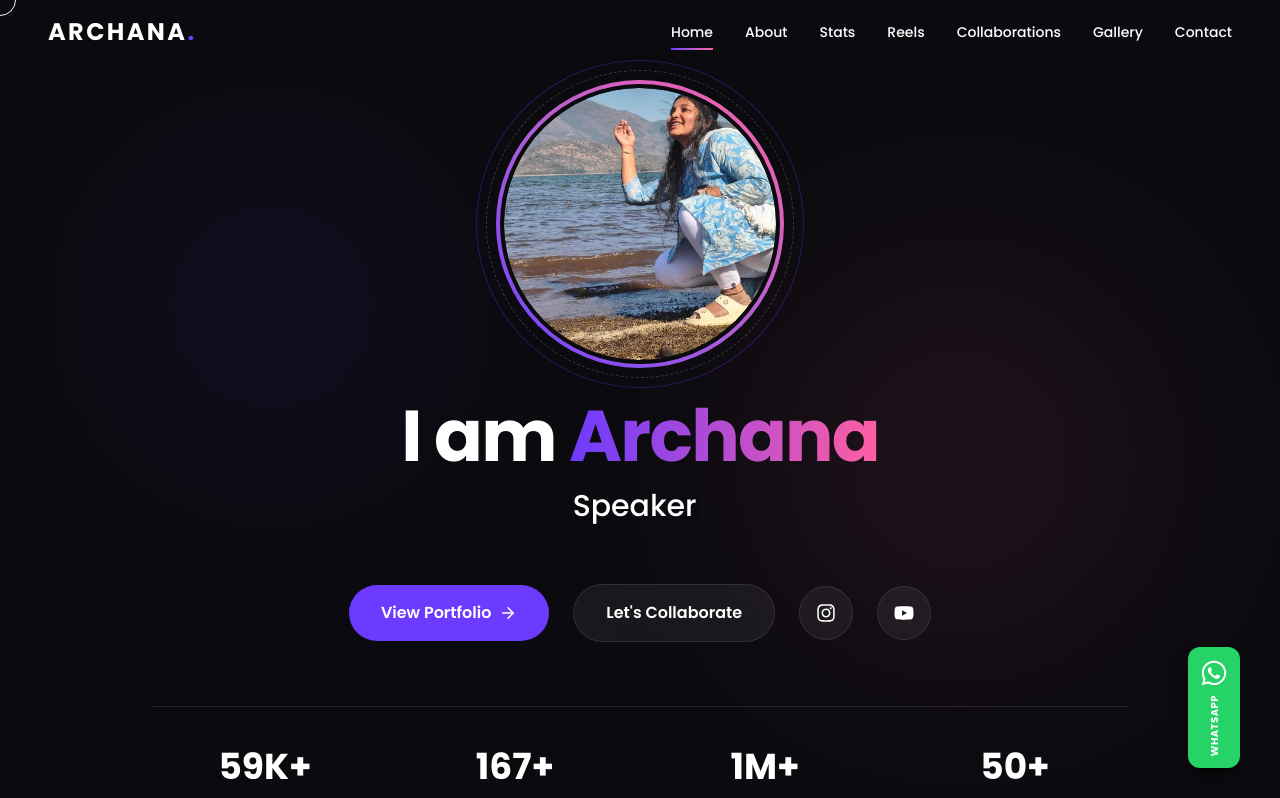
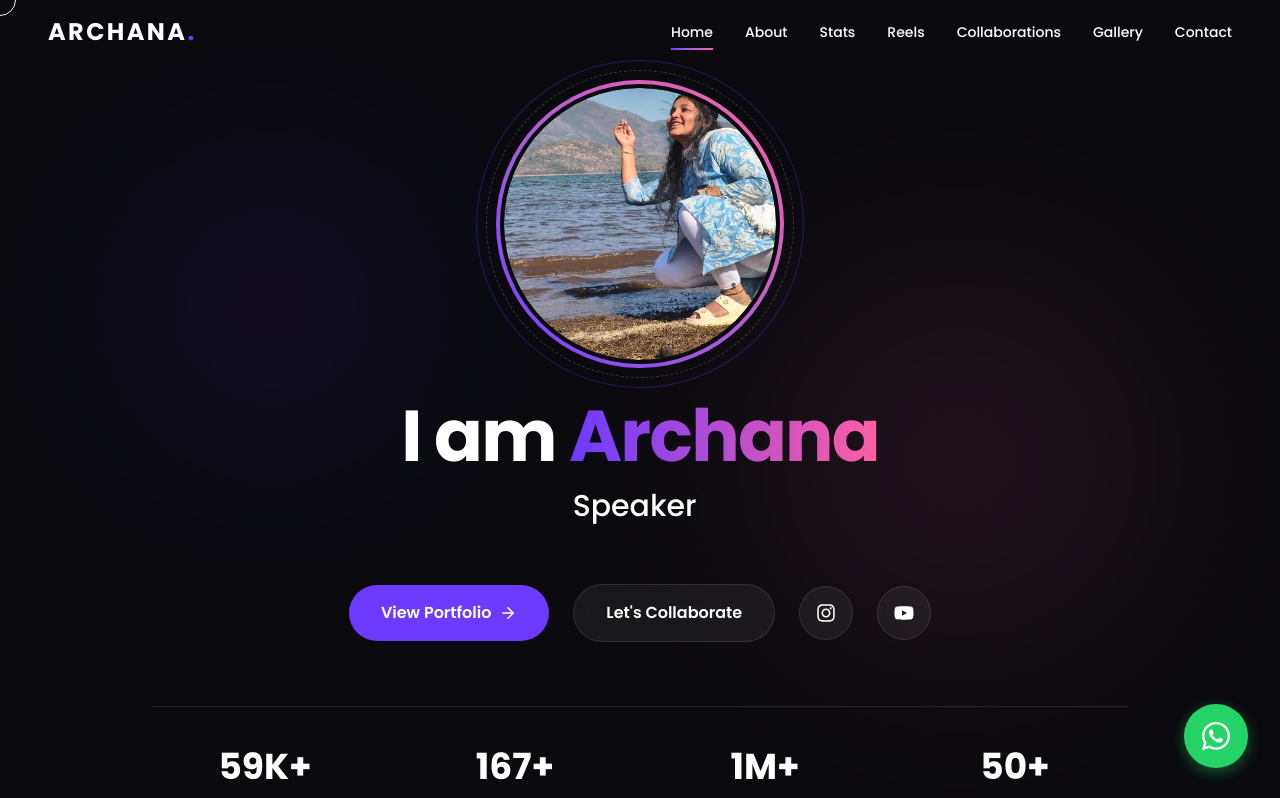
Before and after one commit to Kameshcruze/archutalkies, a Next.js app: page / in a window 1280 px wide. Shown: the top 798 px of the page. Built offline with nearby package versions, Linux system fonts and the light colour scheme.

Commit message:
Add files via upload

```diff
--- a/src/components/global/FloatingWhatsApp.tsx
+++ b/src/components/global/FloatingWhatsApp.tsx
@@ -8,19 +8,16 @@ export default function FloatingWhatsApp() {
 
   return (
     <motion.a
-      initial={{ opacity: 0, y: 50 }}
-      animate={{ opacity: 1, y: 0 }}
-      transition={{ delay: 1 }}
+      initial={{ opacity: 0, scale: 0 }}
+      animate={{ opacity: 1, scale: 1 }}
+      transition={{ delay: 1, type: "spring", stiffness: 200, damping: 20 }}
       href={`https://wa.me/${phoneNumber}?text=${text}`}
       target="_blank"
       rel="noopener noreferrer"
-      className="fixed bottom-8 right-6 md:right-10 z-50 flex flex-col items-center justify-center bg-[#25D366] hover:bg-[#128C7E] text-white p-3 rounded-xl shadow-lg shadow-black/50 transition-all hover:scale-105 hover-target cursor-pointer group"
+      className="fixed bottom-6 right-6 md:bottom-8 md:right-8 z-50 flex items-center justify-center bg-[#25D366] hover:bg-[#128C7E] text-white p-3 md:p-4 rounded-full shadow-[0_4px_14px_0_rgba(37,211,102,0.39)] transition-transform hover:scale-110 hover-target cursor-pointer"
       aria-label="Chat on WhatsApp"
     >
-      <div className="flex flex-col items-center gap-2">
-        <FaWhatsapp size={28} />
-        <span className="text-[10px] font-bold uppercase tracking-wider [writing-mode:vertical-rl] rotate-180">WhatsApp</span>
-      </div>
+      <FaWhatsapp className="w-6 h-6 md:w-8 md:h-8" />
     </motion.a>
   );
 }
```
